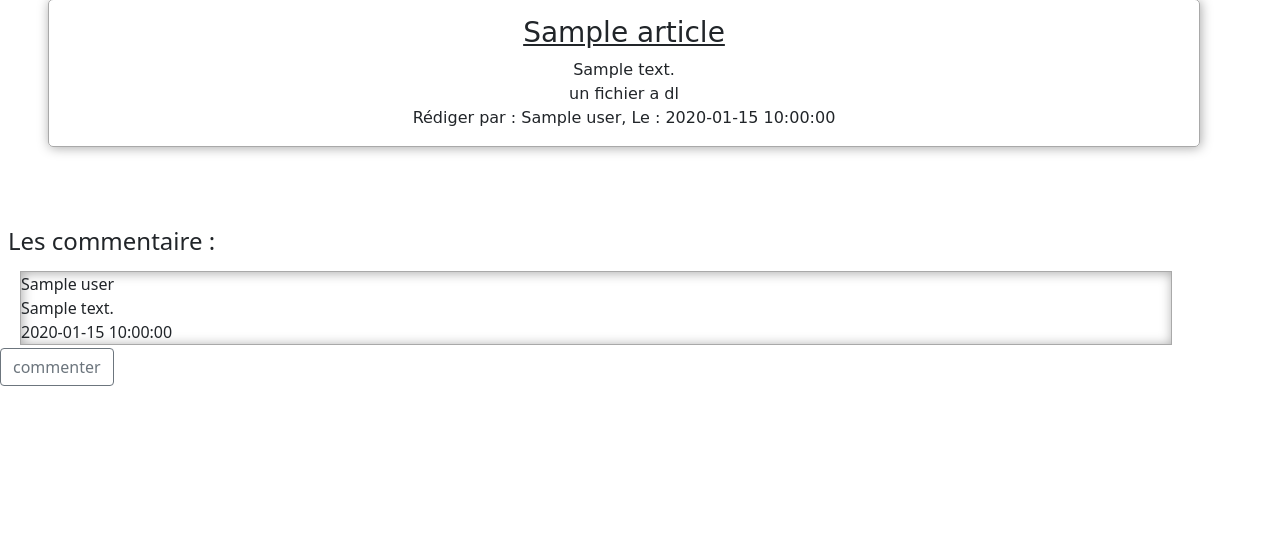
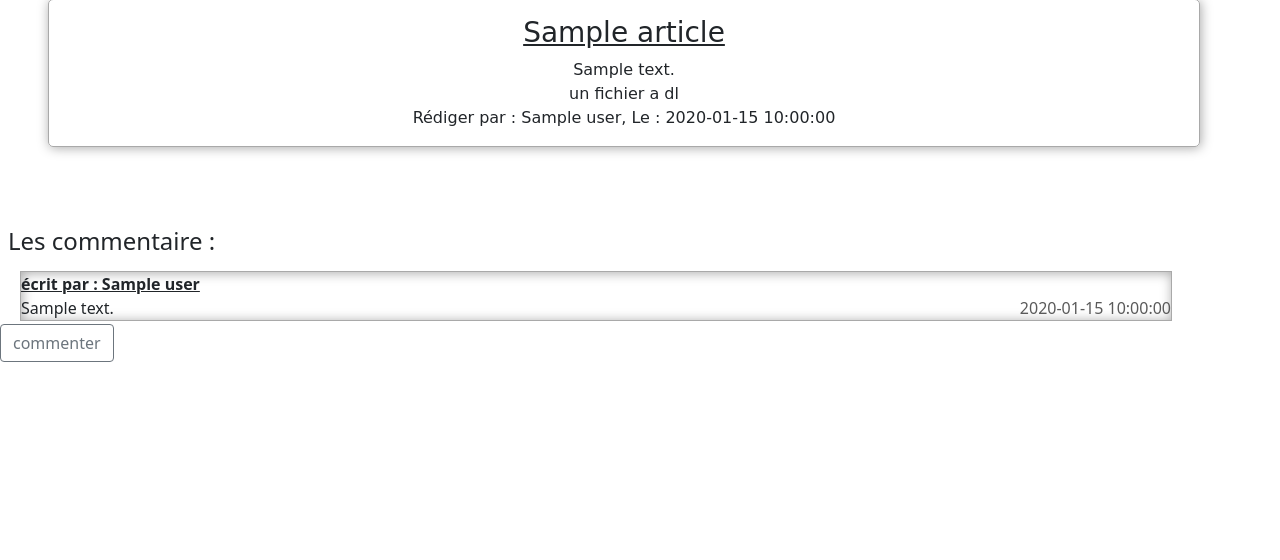
Before and after one commit to aldrut/monwiki, a PHP site: template templates/article/index.html.twig in a window 1280 px wide. Shown: the part 102-662 px from the top of the page. Run offline with PHP 8.4, Linux system fonts and the light colour scheme; the template is opened without the code that fills it: most values are stand-ins (such as "Sample title", 1, 10 or a date in 2020); some libraries are stand-ins or nearby versions.

Commit message:
page article en cour

```diff
--- a/public/css/base.css
+++ b/public/css/base.css
@@ -106,3 +106,12 @@ textarea
     max-width:90% ;
     box-shadow:inset 1px 1px 12px darkgrey;
 }
+.commentary_userName{
+    text-decoration: underline;
+    font-weight: bold;
+}
+.commentary_postDate{
+    color: rgb(90, 90, 90);
+    float: right;
+
+}
--- a/templates/article/index.html.twig
+++ b/templates/article/index.html.twig
@@ -14,9 +14,9 @@
     <h4 class="commantary p-2">Les commentaire :</h4>
     {% for commentaries in commentary %}
     <div class="commentary_box">
-    <div class="commentary_userName">{{article.users.name}}</div>
+    <div class="commentary_userName">écrit par : {{article.users.name}}</div>
     <span>{{commentaries.message}}</span>
-      <div>{{commentaries.getPostDateString()}}</div>
+      <div class ="commentary_postDate" >{{commentaries.getPostDateString()}}</div>
     </div>
     {% endfor %}
     <a class="btn btn-outline-secondary" href="/commentary/{{article.id}}/{{article.title|slice(0,100)}}">commenter</a>
```
